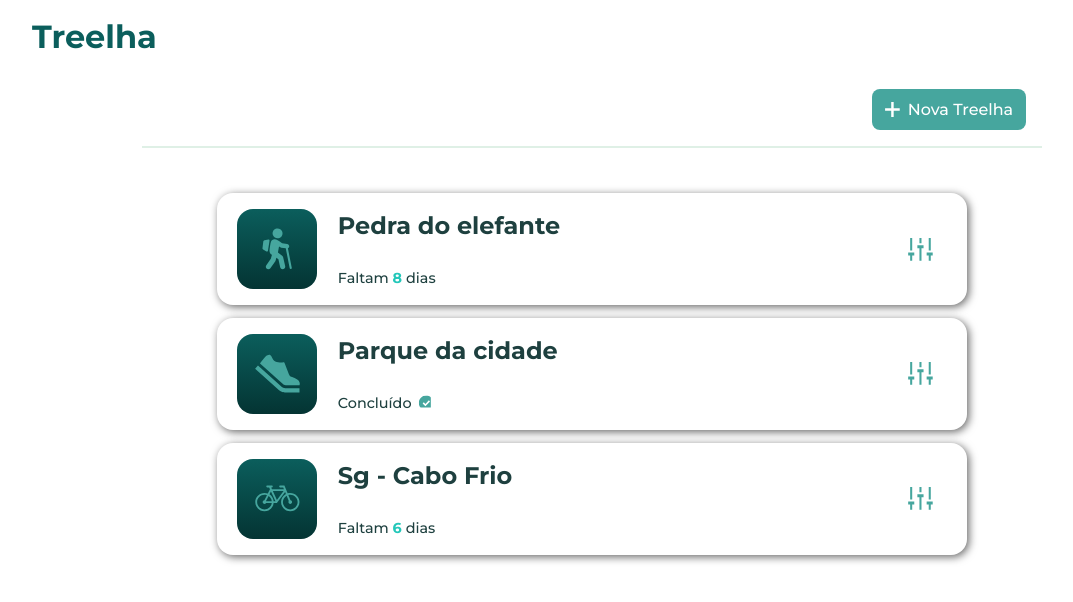
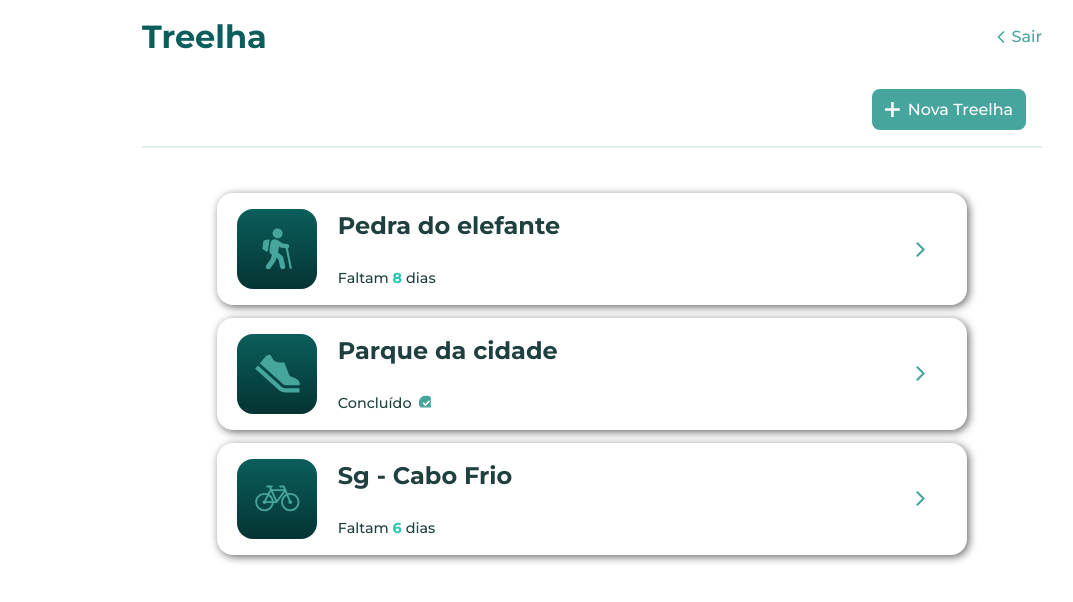
Before and after one commit to B0RGESdaniel/Treelha, a React (Create React App) app: page /treelhas in a window 1280 px wide. Shown: the top 602 px of the page, without its empty margins (48-1121 px from the left). Built offline with nearby package versions, Linux system fonts and the light colour scheme; no server answers.

Commit message:
Refactoring Header and adding react-icons

```diff
--- a/package.json
+++ b/package.json
@@ -18,6 +18,7 @@
     "react": "^17.0.2",
     "react-dom": "^17.0.2",
     "react-hook-form": "^7.17.4",
+    "react-icons": "^4.3.1",
     "react-router-dom": "^5.3.0",
     "react-scripts": "4.0.3",
     "styled-components": "^5.3.3",
--- a/src/components/Header/index.tsx
+++ b/src/components/Header/index.tsx
@@ -1,11 +1,21 @@
-import { Container, Content } from './styles';
+import { ThinButton, Container, Content } from './styles';
+import { FiChevronLeft } from 'react-icons/fi';
 
-export function Header(){
+type HeaderProps = {
+    text: string;
+    action?: () => void;
+}
+
+export function Header({ text, action }:HeaderProps){
     return(
         <>
         <Container>
             <Content>
                 <h1>Treelha</h1>
+                <ThinButton onClick={action}>
+                    <FiChevronLeft size={20}/>
+                    { text }
+                </ThinButton>
             </Content>
         </Container>
         </>
--- a/src/components/Header/styles.ts
+++ b/src/components/Header/styles.ts
@@ -9,8 +9,21 @@ export const Content = styled.div`
     display: flex;
     align-items: center;
     justify-content: space-between;
-    max-width: 1120px;
+    max-width: 900px;
     margin: 15px auto;
     color: var(--green);
     font-weight: 700;
 `;
+
+export const ThinButton = styled.button`
+    display: flex;
+    align-items: center;
+    justify-content: center;
+    color: var(--water-green);
+    border: none;
+    background: transparent;
+
+    &:hover {
+        color: var(--green);
+    }
+`;
--- a/src/components/Treelha/index.tsx
+++ b/src/components/Treelha/index.tsx
@@ -2,7 +2,7 @@ import hikingIcon from '../../assets/images/hiking.svg'
 import bikeIcon from '../../assets/images/bike.svg'
 import walkIcon from '../../assets/images/walk.svg'
 
-import settingsImg from '../../assets/images/settings.svg';
+import { FiChevronRight } from 'react-icons/fi';
 import checkImg from  '../../assets/images/check.svg';
 
 import { Container, Content, Finished, TreelhaInfo, TypeIcon } from './styles';
@@ -10,12 +10,7 @@ import { Container, Content, Finished, TreelhaInfo, TypeIcon } from './styles';
 type TreelhaData = {
     name: string;
     type: string;
-    // style: string;
-    // numberOfParticipants: number;
-    // address: string;
     date: string;
-    // time: string;
-    // whatsappGroupLink: string;
 }
 
 export function Treelha({name, type, date}:TreelhaData){
@@ -51,7 +46,7 @@ export function Treelha({name, type, date}:TreelhaData){
                         ) }
                 </TreelhaInfo>
             </Content>
-            <img src={settingsImg} alt="Editar trilha" />
+            <FiChevronRight size={25} color="#46A69E"/>
         </Container>
     )
 }
--- a/src/pages/MyTreelhas/index.tsx
+++ b/src/pages/MyTreelhas/index.tsx
@@ -1,4 +1,4 @@
-//import { useHistory } from "react-router-dom";
+import { useHistory } from "react-router-dom";
 
 import emptyImg from '../../assets/images/empty.svg';
 import plusImg from '../../assets/images/plus.svg'
@@ -9,11 +9,11 @@ import { Container, PageHeader, Empty, TreelhaList } from './styles';
 export function MyTreelhas(){
 
     const empty =  false;
-    // const history = useHistory();
+    const history = useHistory();
 
-    // function handleNewTreelha(){
-    //     history.push('/treelhas/newtreelha')
-    // }
+    function handleNewTreelha(){
+        history.push('/treelhas/newtreelha')
+    }
 
     const MOCK_TREELHAS = [
         {
@@ -35,10 +35,10 @@ export function MyTreelhas(){
 
     return(
         <>
-            <Header/>
+            <Header text="Sair"/>
             <Container>
                 <PageHeader>
-                    <button>
+                    <button onClick={handleNewTreelha}>
                         <img src={plusImg} alt="Adicionar" />
                         Nova Treelha
                     </button>
--- a/src/pages/NewTreelha/index.tsx
+++ b/src/pages/NewTreelha/index.tsx
@@ -1,12 +1,21 @@
+import { useHistory } from "react-router-dom";
 import { Header } from "../../components/Header";
 //import { useForm } from "react-hook-form";
 
 import './styles.scss';
 
 export function NewTreelha(){
+
+    const history = useHistory();
+
+    function handleGoBackToMyTreelhas(){
+        history.push('/treelhas')
+    }
+
+
     return(
         <>
-            <Header/>
+            <Header text="Voltar" action={handleGoBackToMyTreelhas}/>
             <main>
             <form>
                 <input type="text" className="input name" placeholder="Nome da trilha" />
```
Also changed, not shown: 1 other file (tests, documents, lock files or other folders).
